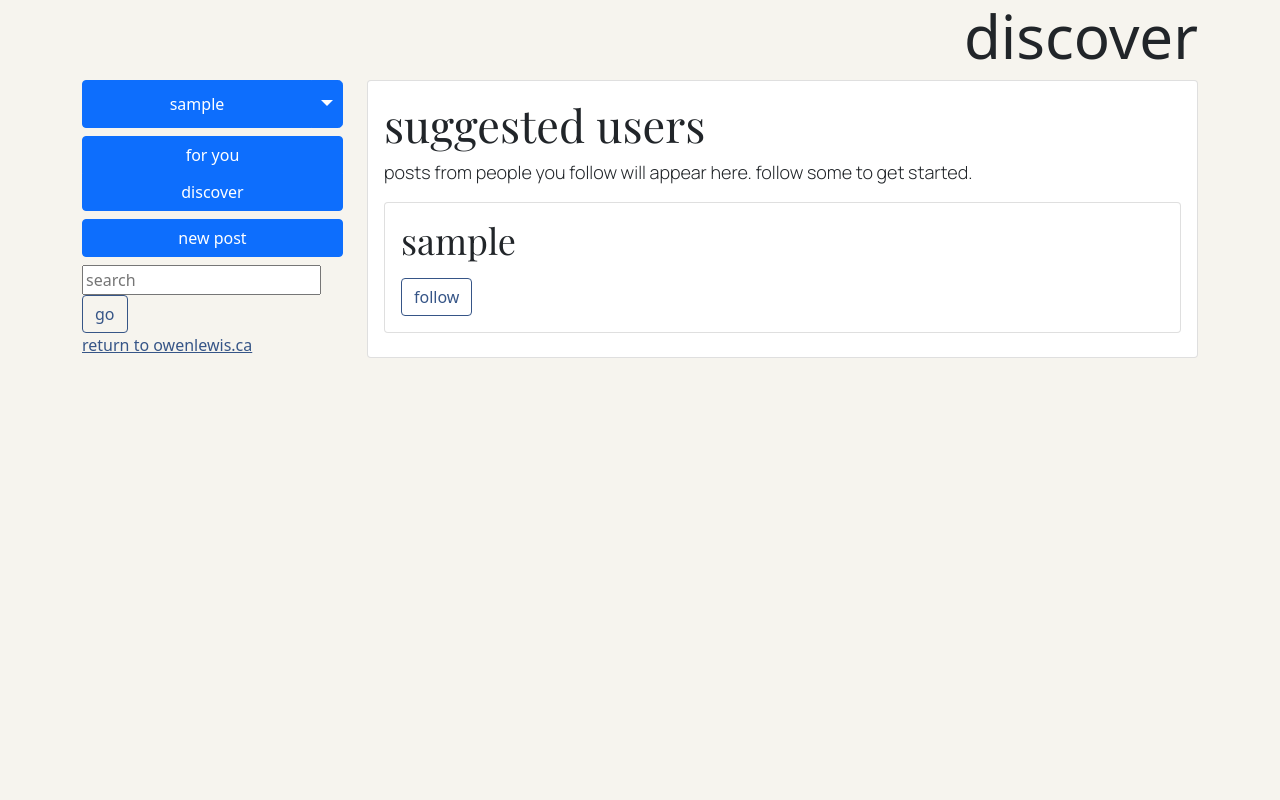
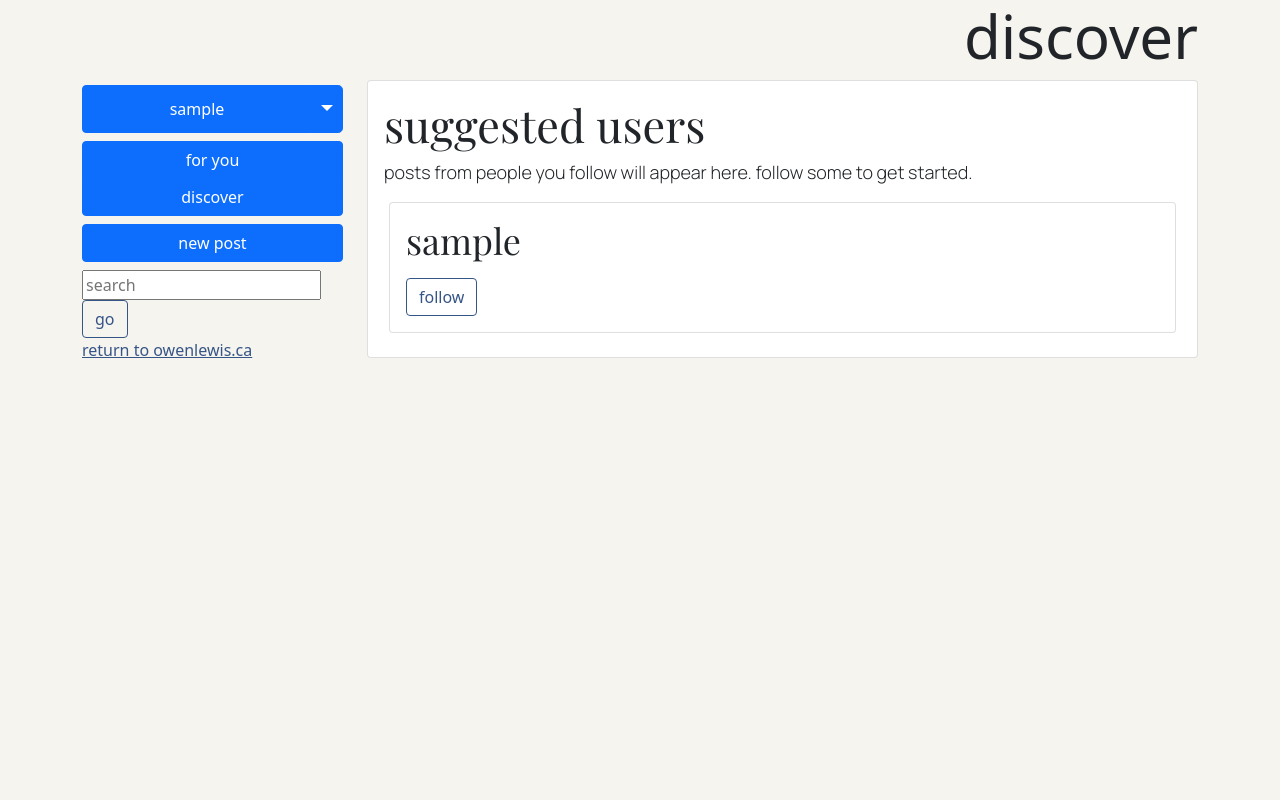
Before and after one commit to olewis8/django-blog, a Django app: page /blog/discover/ in a window 1280 px wide. Run offline with Django 3.2, Linux system fonts and the light colour scheme; the visitor is signed in with stand-in values (Sample User, id 1); data comes from the database, SQL or seed files in the repository; data that the repository does not hold is empty.

Commit message:
style home and discover pages

```diff
--- a/src/blog/static/blog/style.css
+++ b/src/blog/static/blog/style.css
@@ -1,3 +1,13 @@
+#posts, #discover-posts{
+  height: 90vh;
+  overflow-y: auto;
+  scrollbar-width: none;
+}
+
+#posts::-webkit-scrollbar, #discover-posts::-webkit-scrollbar{
+  display: none;
+}
+
 .card-body h1{
   font-family: playfair-display;
   font-size: 45px;
@@ -69,6 +79,10 @@
   margin-right: 3px;
 }
 
+.on-canvas-menu{
+  margin-top: 5px;
+}
+
 .post-controls{
   display: flex;
 }
@@ -87,6 +101,7 @@
 }
 
 .preview-card{
+  margin: 5px;
   transition: transform 50ms;
 }
 
--- a/src/blog/templates/components/blog/on-canvas-menu.html
+++ b/src/blog/templates/components/blog/on-canvas-menu.html
@@ -1,3 +1,4 @@
+<div class='on-canvas-menu'>
   <div class="btn-group mb-2 w-100" role="group">
     <button type="button" class="btn btn-primary w-100" onclick="location.href='/users/{{request.user}}'">{{request.user}}</button>
     <button type="button" class="btn btn-lg btn-primary dropdown-toggle dropdown-toggle-split " data-bs-toggle="dropdown"><span class="visually-hidden">Toggle Dropdown</span></button>
@@ -22,3 +23,4 @@
   <div>
     <a href='../'>return to owenlewis.ca</a>
   </div>
+</div>
```
Lines whose indentation alone changed are shown as unchanged.
